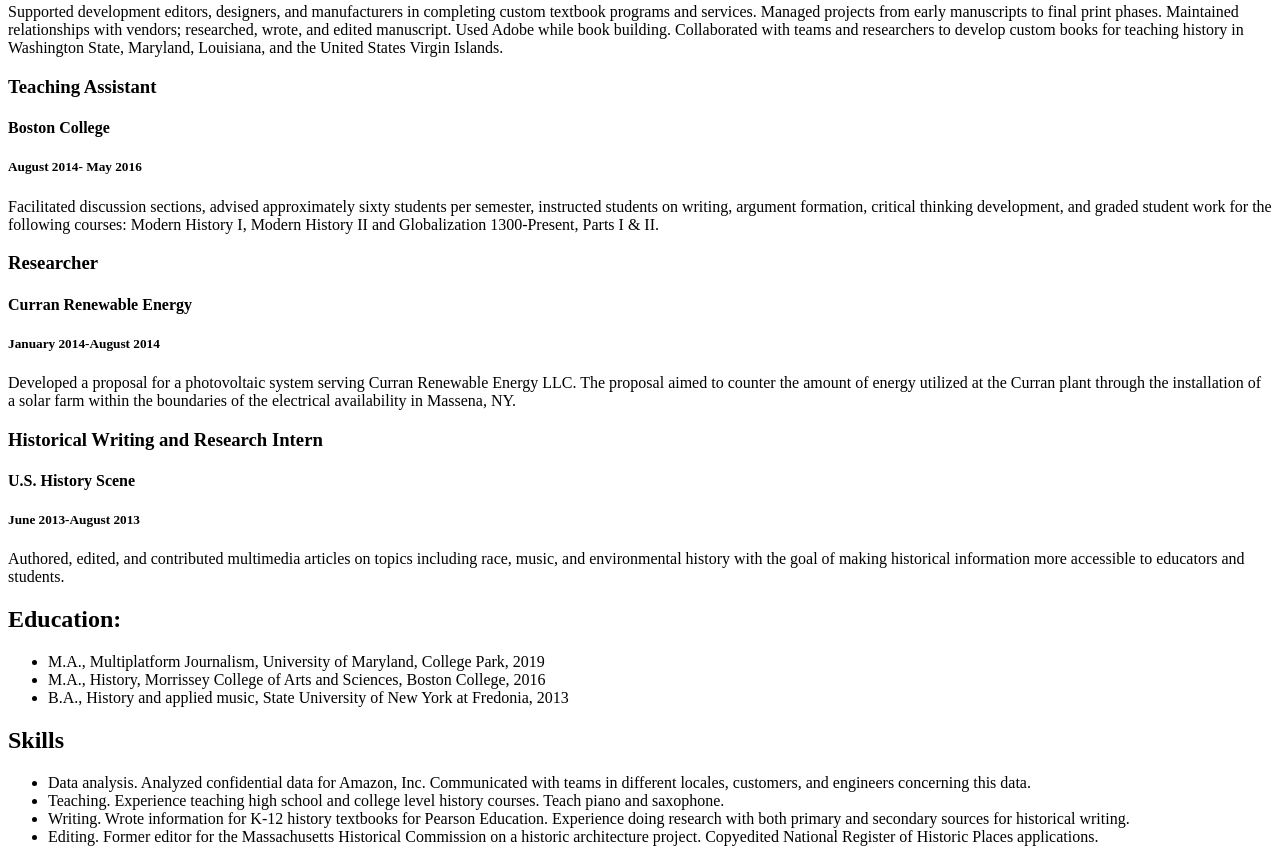
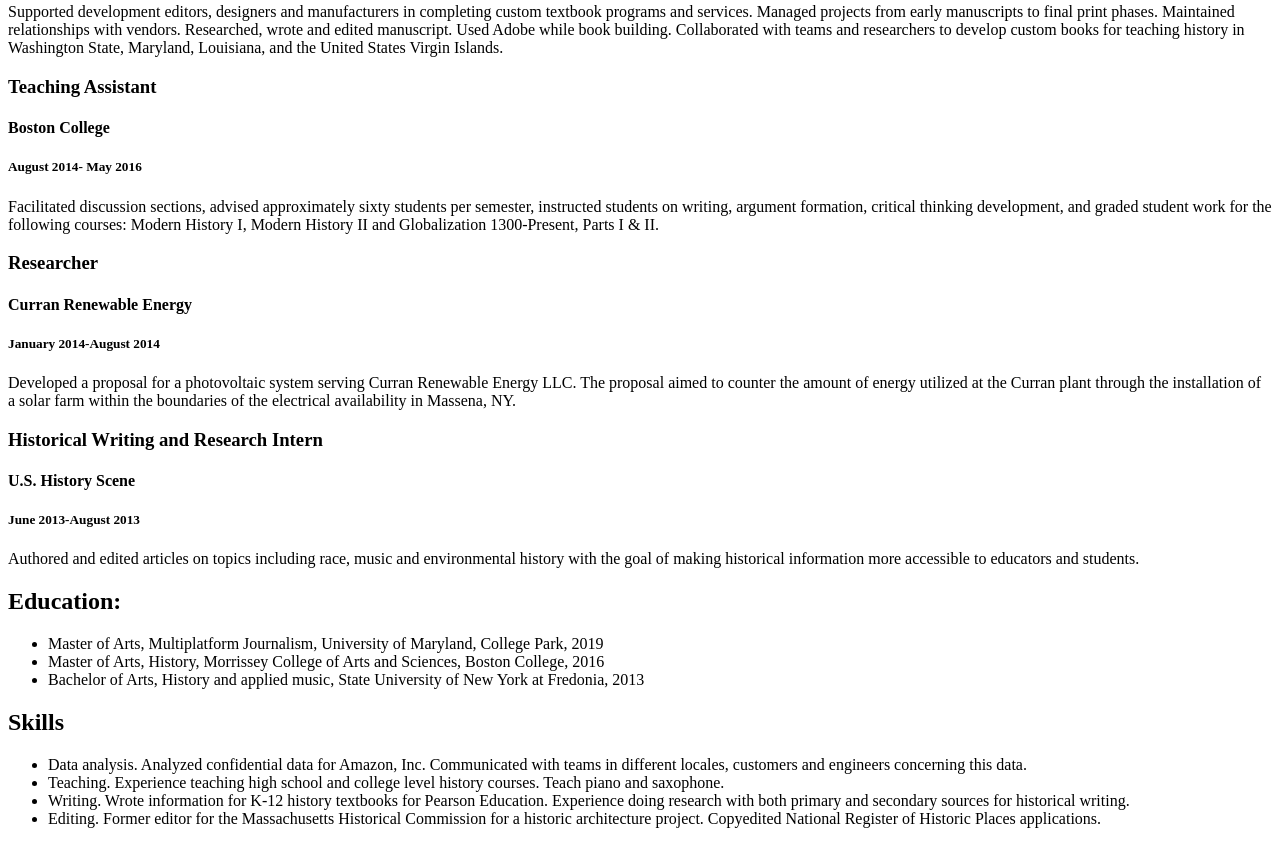
Before and after one commit to cdcurran/Colleen-Curran-Jour652, a plain HTML site: page resume/index.html in a window 1280 px wide. Shown: the part 1408-2270 px from the top of the page. Drawn offline with Linux system fonts and the light colour scheme.

Commit message:
resume changes #5

```diff
--- a/resume/index.html
+++ b/resume/index.html
@@ -54,7 +54,7 @@
 
   <h5>March 2017-October 2017</h5>
 
-  <p>Editor for the ninth edition of the MHC’s Historic Places for Historic Parties booklet. The book is sold at the Massachusetts State House bookstore and provides information about the historical significance of properties throughout Massachusetts that can be used for public and private events. Communicated with hundreds of property owners, directors, and managers. Used InDesign and InCopy. Wrote, edited, and copyedited. Assisted the Director of the National Register of Historic Places program for the state of Massachusetts.</p>
+  <p>Editor for the ninth edition of the MHC’s Historic Places for Historic Parties booklet. The book is sold at the Massachusetts State House bookstore and provides information about the historical significance of properties throughout Massachusetts that can be used for public and private events. Communicated with hundreds of property owners, directors and managers. Used InDesign and InCopy. Wrote, edited and copyedited. Assisted the Director of the National Register of Historic Places program for the state of Massachusetts.</p>
 
 
 <!-- Fourth job -->
@@ -64,7 +64,7 @@
 
   <h5>August 2016-March 2017</h5>
 
-  <p>Supported development editors, designers, and manufacturers in completing custom textbook programs and services. Managed projects from early manuscripts to final print phases. Maintained relationships with vendors; researched, wrote, and edited manuscript. Used Adobe while book building. Collaborated with teams and researchers to develop custom books for teaching history in Washington State, Maryland, Louisiana, and the United States Virgin Islands.</p>
+  <p>Supported development editors, designers and manufacturers in completing custom textbook programs and services. Managed projects from early manuscripts to final print phases. Maintained relationships with vendors. Researched, wrote and edited manuscript. Used Adobe while book building. Collaborated with teams and researchers to develop custom books for teaching history in Washington State, Maryland, Louisiana, and the United States Virgin Islands.</p>
 
 
 <!-- Fifth job -->
@@ -96,28 +96,28 @@
 
   <h5>June 2013-August 2013</h5>
 
-  <p>Authored, edited, and contributed multimedia articles on topics including race, music, and environmental history with the goal of making historical information more accessible to educators and students.</p>
+  <p>Authored and edited articles on topics including race, music and environmental history with the goal of making historical information more accessible to educators and students.</p>
 
 
 <!-- Edu Section -->
   <h2>Education:</h2>
   <ul>
-  <li>M.A., Multiplatform Journalism, University of Maryland, College Park, 2019</li>
-  <li>M.A., History, Morrissey College of Arts and Sciences, Boston College, 2016</li>
-  <li>B.A., History and applied music, State University of New York at Fredonia, 2013</li>
+  <li>Master of Arts, Multiplatform Journalism, University of Maryland, College Park, 2019</li>
+  <li>Master of Arts, History, Morrissey College of Arts and Sciences, Boston College, 2016</li>
+  <li>Bachelor of Arts, History and applied music, State University of New York at Fredonia, 2013</li>
 </ul>
 
 <!-- Skills Section -->
 
   <h2>Skills</h2>
   <ul>
-  <li>Data analysis. Analyzed confidential data for Amazon, Inc. Communicated with teams in different locales, customers, and engineers concerning this data.</li>
+  <li>Data analysis. Analyzed confidential data for Amazon, Inc. Communicated with teams in different locales, customers and engineers concerning this data.</li>
 
   <li>Teaching. Experience teaching high school and college level history courses. Teach piano and saxophone.</li>
 
   <li>Writing. Wrote information for K-12 history textbooks for Pearson Education. Experience doing research with both primary and secondary sources for historical writing.</li>
 
-  <li>Editing. Former editor for the Massachusetts Historical Commission on a historic architecture project. Copyedited National Register of Historic Places applications.</li>
+  <li>Editing. Former editor for the Massachusetts Historical Commission for a historic architecture project. Copyedited National Register of Historic Places applications.</li>
 </ul>
 
 
```
